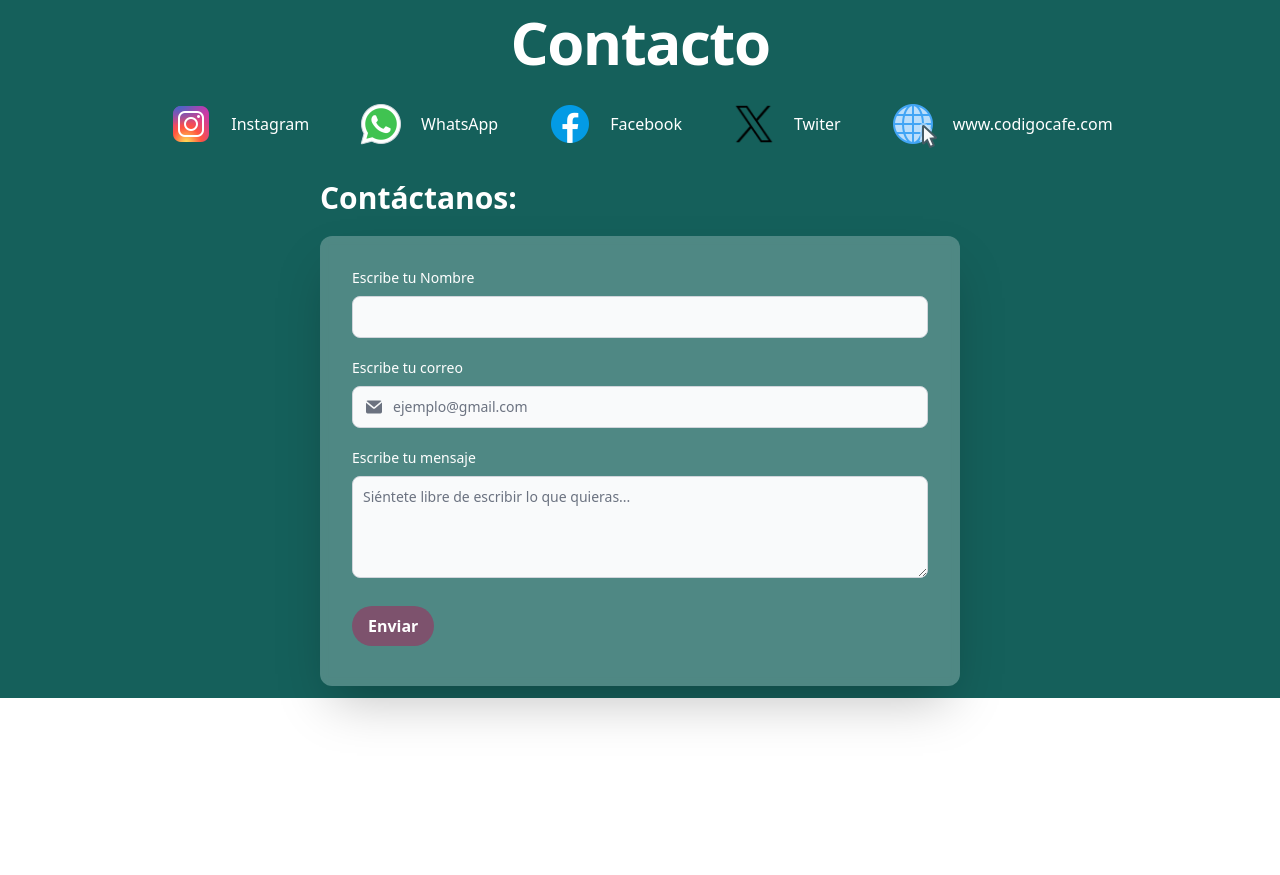
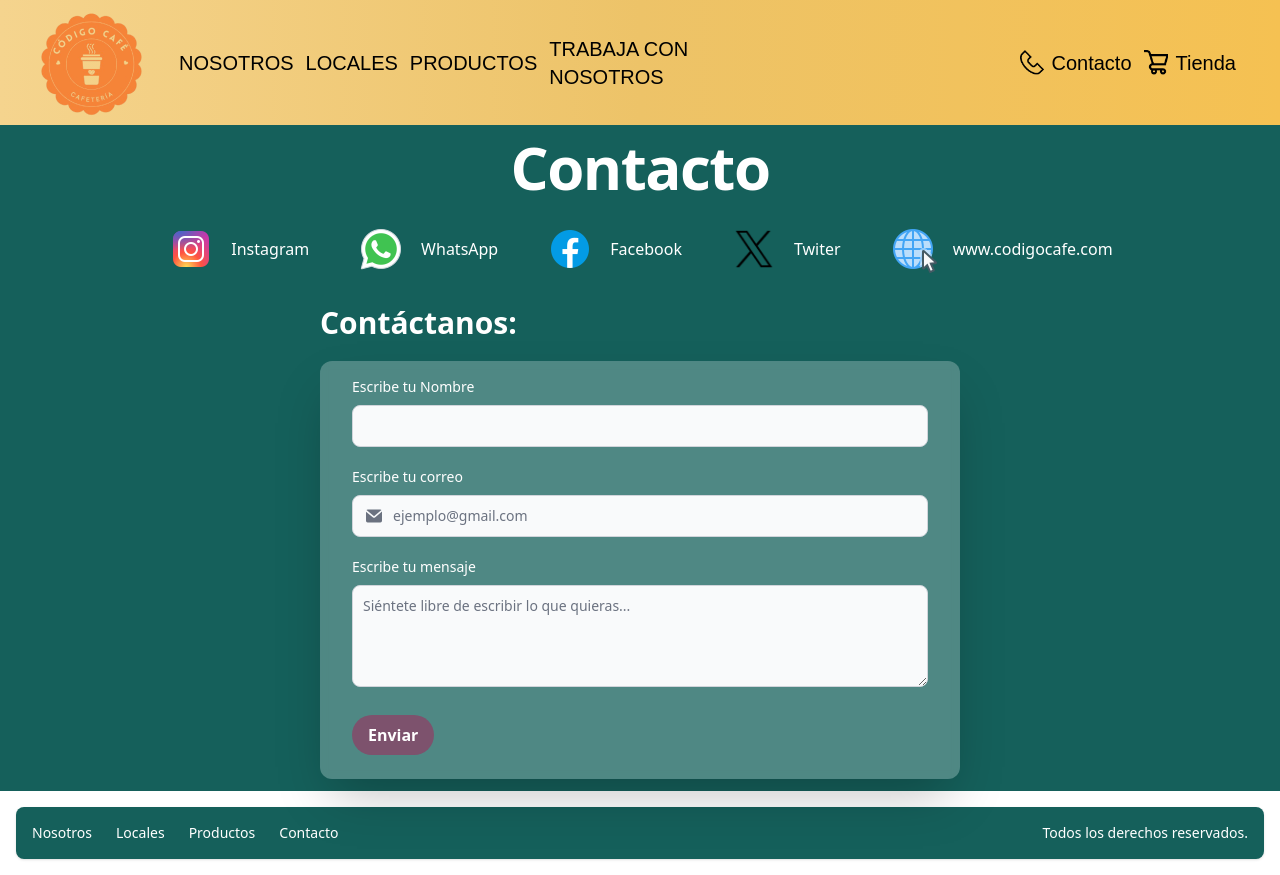
Before and after one commit to Leonardo-Valtorta/codigo-cafe, a Next.js app: page /contact in a window 1280 px wide. Before the commit the page ends 800 px from the top, so only its background shows below. Built offline with nearby package versions, Linux system fonts and the light colour scheme; a web font is replaced by a local one.

Commit message:
Se agregó header y footer en la página contact

```diff
--- a/src/pages/contact.js
+++ b/src/pages/contact.js
@@ -1,9 +1,12 @@
+import Footer from "@/components/Footer";
 import FormContact from "@/components/FormContact";
+import Header from "@/components/Header";
 import RedSocial from "@/components/RedSocial";
 
 export default function Contact() {
   return (
     <>
+      <Header/>
       <div className="bg-verde py-3">
         <h1 className="mb-4 text-4xl text-center font-extrabold leading-none tracking-tight text-white md:text-5xl lg:text-6xl dark:text-gray-900">
           Contacto
@@ -39,11 +42,12 @@ export default function Contact() {
         </div>
         <div className="w-1/2 mr-auto ml-auto">
           <h2 className="text-white font-bold mt-5 mb-5 text-3xl">Contáctanos:</h2>
-          <div className="bg-white/25 backdrop-blur-sm p-8 rounded-xl shadow-2xl">
+          <div className="z-0 py-4 bg-white/25 backdrop-blur-sm p-8 rounded-xl shadow-2xl">
             <FormContact />
           </div>
         </div>
       </div>
+     <Footer />
     </>
   );
 }
```
